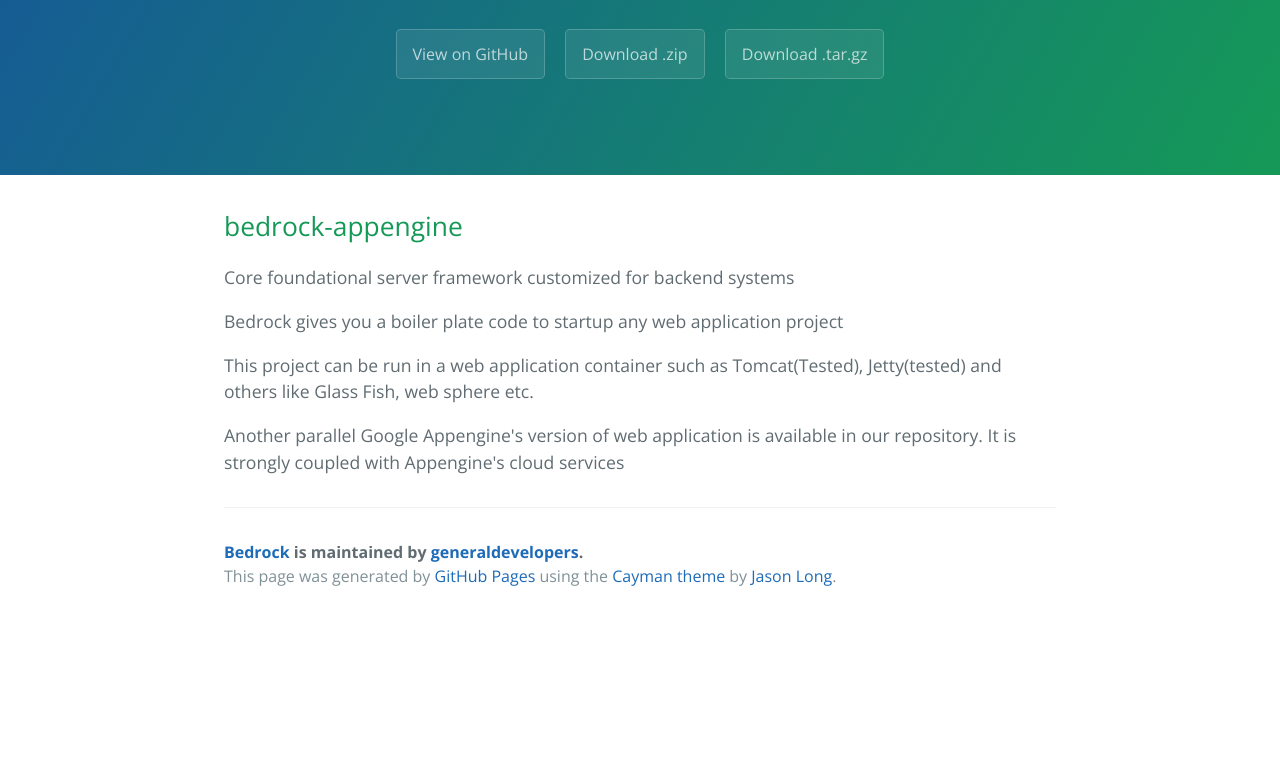
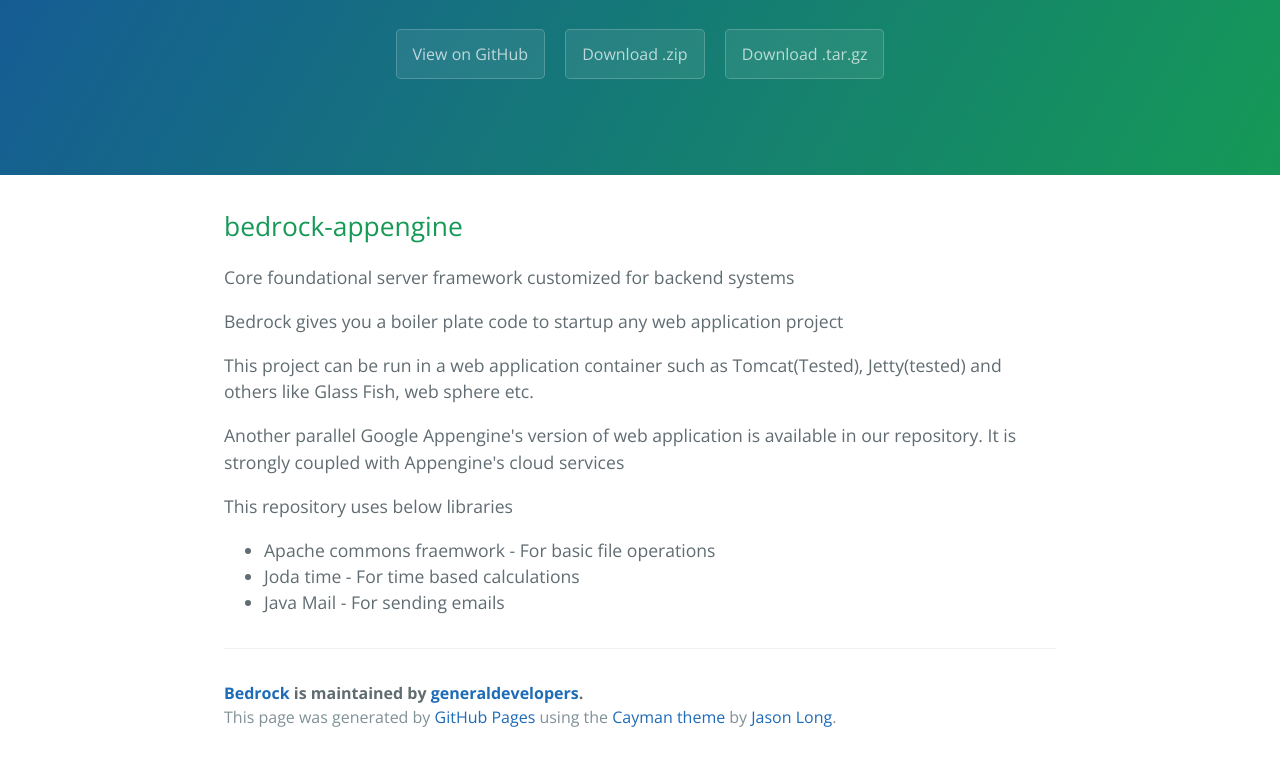
Before and after one commit to generaldevelopers/bedrock, a plain HTML site: page index.html in a window 1280 px wide. Shown: the part 208-969 px from the top of the page. Before the commit the page ends 828 px from the top, so only its background shows below. Drawn offline with nearby package versions, Linux system fonts and the light colour scheme.

Commit message:
Create gh-pages branch via GitHub

```diff
--- a/index.html
+++ b/index.html
@@ -30,6 +30,14 @@
 
 <p>Another parallel Google Appengine's version of web application is available in our repository. It is strongly coupled with Appengine's cloud services</p>
 
+<p>This repository uses below libraries</p>
+
+<ul>
+<li>Apache commons fraemwork - For basic file operations</li>
+<li>Joda time - For time based calculations</li>
+<li>Java Mail - For sending emails</li>
+</ul>
+
       <footer class="site-footer">
         <span class="site-footer-owner"><a href="https://github.com/generaldevelopers/bedrock">Bedrock</a> is maintained by <a href="https://github.com/generaldevelopers">generaldevelopers</a>.</span>
 
--- a/params.json
+++ b/params.json
@@ -1 +1 @@
-{"name":"Bedrock","tagline":"Core Foundational Java frameworks for backend systems","body":"## bedrock-appengine\r\n\r\nCore foundational server framework customized for backend systems\r\n\r\nBedrock gives you a boiler plate code to startup any web application project\r\n\r\nThis project can be run in a web application container such as Tomcat(Tested), Jetty(tested) and others like Glass Fish, web sphere etc.\r\n\r\nAnother parallel Google Appengine's version of web application is available in our repository. It is strongly coupled with Appengine's cloud services\r\n\r\n","google":"","note":"Don't delete this file! It's used internally to help with page regeneration."}
+{"name":"Bedrock","tagline":"Core Foundational Java frameworks for backend systems","body":"## bedrock-appengine\r\n\r\nCore foundational server framework customized for backend systems\r\n\r\nBedrock gives you a boiler plate code to startup any web application project\r\n\r\nThis project can be run in a web application container such as Tomcat(Tested), Jetty(tested) and others like Glass Fish, web sphere etc.\r\n\r\nAnother parallel Google Appengine's version of web application is available in our repository. It is strongly coupled with Appengine's cloud services\r\n\r\nThis repository uses below libraries\r\n\r\n* Apache commons fraemwork - For basic file operations\r\n* Joda time - For time based calculations\r\n* Java Mail - For sending emails\r\n","google":"","note":"Don't delete this file! It's used internally to help with page regeneration."}
```
